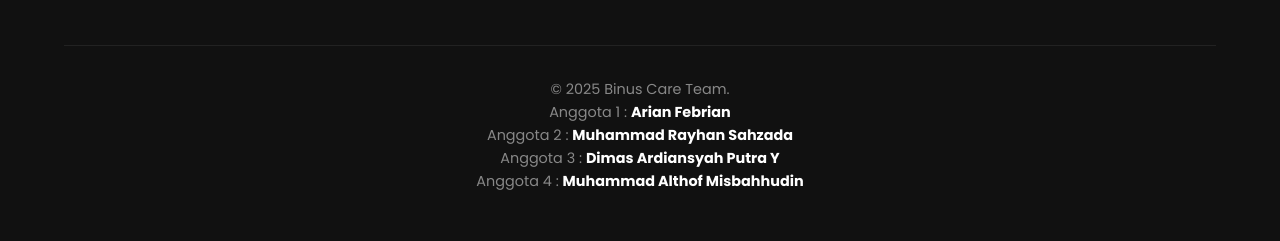
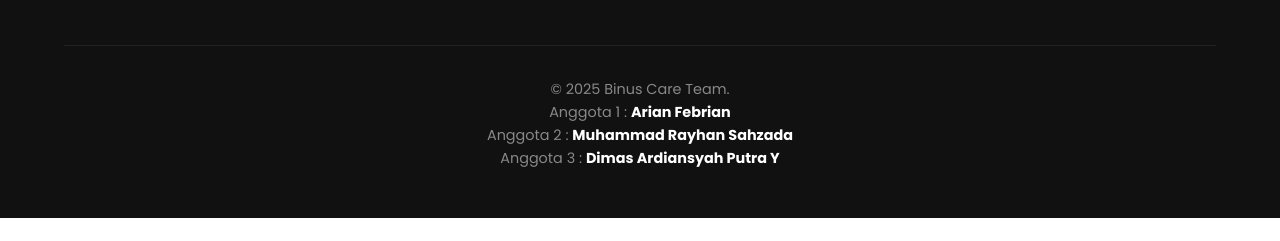
Before and after one commit to lb2027/Landing-Page, a plain HTML site: page index.html in a window 1280 px wide. Shown: the part 2634-2875 px from the top of the page. After the commit the page ends 2852 px from the top, so only its background shows below. Drawn offline with Linux system fonts and the light colour scheme.

Commit message:
Update index.html

```diff
--- a/index.html
+++ b/index.html
@@ -129,7 +129,6 @@
                 <p class="anggota">Anggota 1 : <strong>Arian Febrian</strong></p>
                 <p class="anggota">Anggota 2 : <strong>Muhammad Rayhan Sahzada</strong></p>
                 <p class="anggota">Anggota 3 : <strong>Dimas Ardiansyah Putra Y</strong></p>
-                <p class="anggota">Anggota 4 : <strong>Muhammad Althof Misbahhudin</strong></p>
             </div>
         </div>
     </footer>
```
